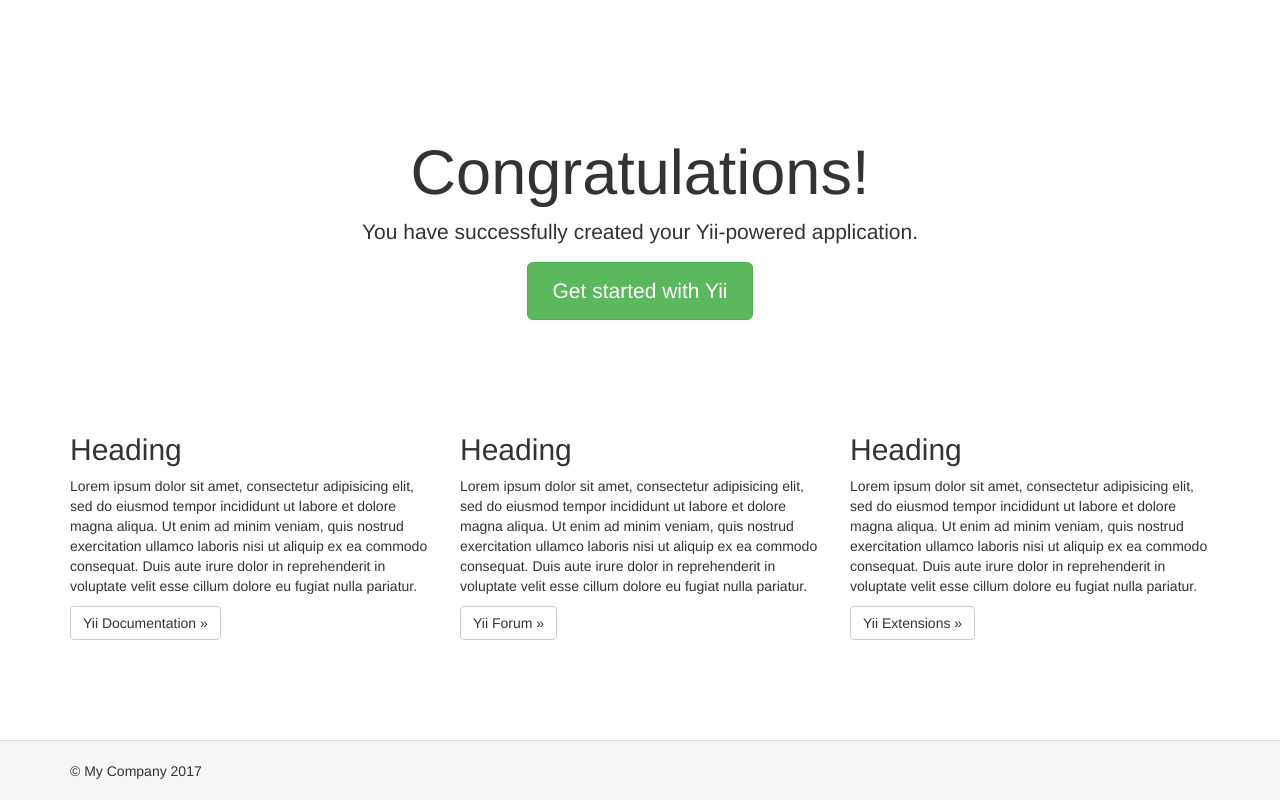
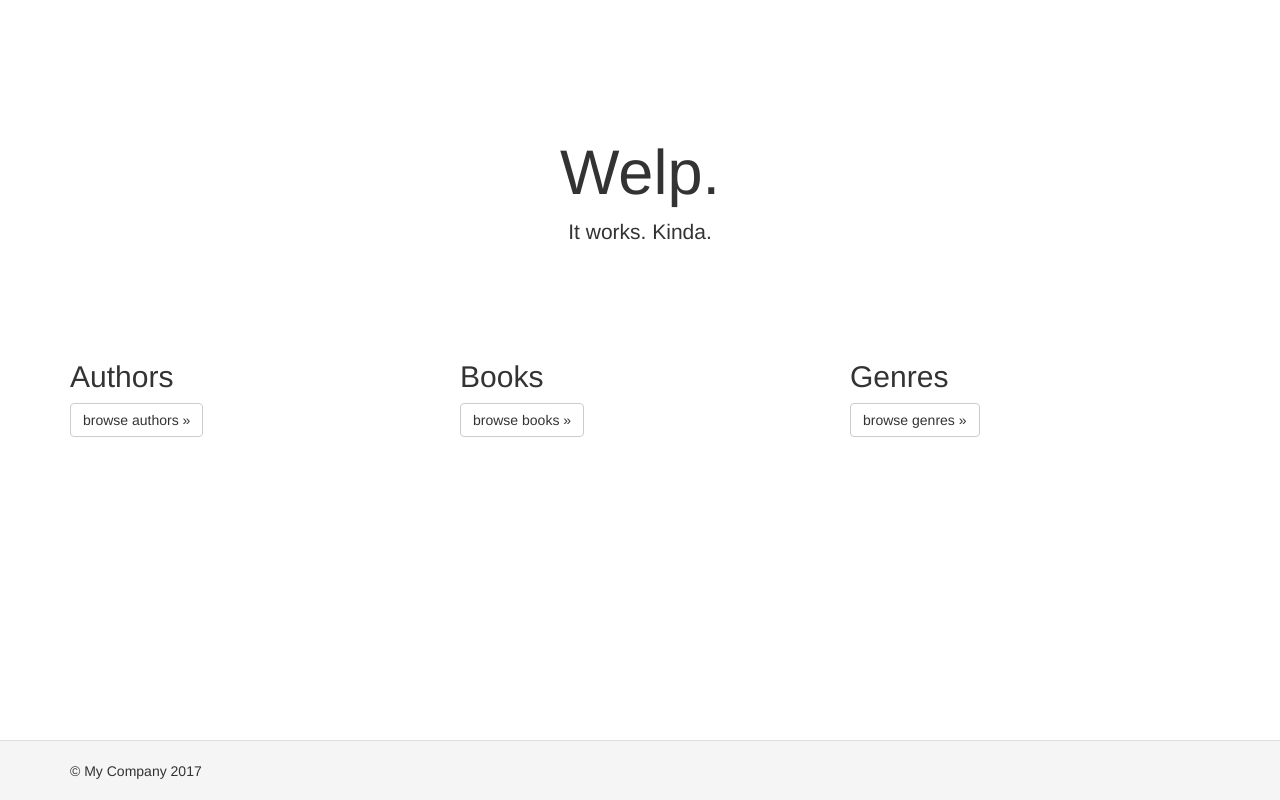
Before and after one commit to SanSany4/books, a Yii app: template views/site/index.php in a window 1280 px wide. Run offline with PHP 8.4 and a stand-in for Yii, Linux system fonts and the light colour scheme; the template is opened without the code that fills it, so the values that code supplies are empty; some libraries are stand-ins or nearby versions.

Commit message:
cleaning index and *.md

```diff
--- a/views/site/index.php
+++ b/views/site/index.php
@@ -2,50 +2,35 @@
 
 /* @var $this yii\web\View */
 
-$this->title = 'My Yii Application';
+$this->title = 'Book catalogue';
 ?>
 <div class="site-index">
 
     <div class="jumbotron">
-        <h1>Congratulations!</h1>
+        <h1>Welp.</h1>
 
-        <p class="lead">You have successfully created your Yii-powered application.</p>
+        <p class="lead">It works. Kinda.</p>
 
-        <p><a class="btn btn-lg btn-success" href="http://www.yiiframework.com">Get started with Yii</a></p>
+
     </div>
 
     <div class="body-content">
 
         <div class="row">
             <div class="col-lg-4">
-                <h2>Heading</h2>
+                <h2>Authors</h2>
 
-                <p>Lorem ipsum dolor sit amet, consectetur adipisicing elit, sed do eiusmod tempor incididunt ut labore et
-                    dolore magna aliqua. Ut enim ad minim veniam, quis nostrud exercitation ullamco laboris nisi ut aliquip
-                    ex ea commodo consequat. Duis aute irure dolor in reprehenderit in voluptate velit esse cillum dolore eu
-                    fugiat nulla pariatur.</p>
-
-                <p><a class="btn btn-default" href="http://www.yiiframework.com/doc/">Yii Documentation &raquo;</a></p>
+                <p><a class="btn btn-default" href="index.php?r=authors"> browse authors &raquo;</a></p>
             </div>
             <div class="col-lg-4">
-                <h2>Heading</h2>
+                <h2>Books</h2>
 
-                <p>Lorem ipsum dolor sit amet, consectetur adipisicing elit, sed do eiusmod tempor incididunt ut labore et
-                    dolore magna aliqua. Ut enim ad minim veniam, quis nostrud exercitation ullamco laboris nisi ut aliquip
-                    ex ea commodo consequat. Duis aute irure dolor in reprehenderit in voluptate velit esse cillum dolore eu
-                    fugiat nulla pariatur.</p>
-
-                <p><a class="btn btn-default" href="http://www.yiiframework.com/forum/">Yii Forum &raquo;</a></p>
+                <p><a class="btn btn-default" href="index.php?r=books">browse books &raquo;</a></p>
             </div>
             <div class="col-lg-4">
-                <h2>Heading</h2>
+                <h2>Genres</h2>
 
-                <p>Lorem ipsum dolor sit amet, consectetur adipisicing elit, sed do eiusmod tempor incididunt ut labore et
-                    dolore magna aliqua. Ut enim ad minim veniam, quis nostrud exercitation ullamco laboris nisi ut aliquip
-                    ex ea commodo consequat. Duis aute irure dolor in reprehenderit in voluptate velit esse cillum dolore eu
-                    fugiat nulla pariatur.</p>
-
-                <p><a class="btn btn-default" href="http://www.yiiframework.com/extensions/">Yii Extensions &raquo;</a></p>
+                <p><a class="btn btn-default" href="index.php?r=genres">browse genres &raquo;</a></p>
             </div>
         </div>
 
```
Also changed, not shown: LICENSE.md, README.md.
